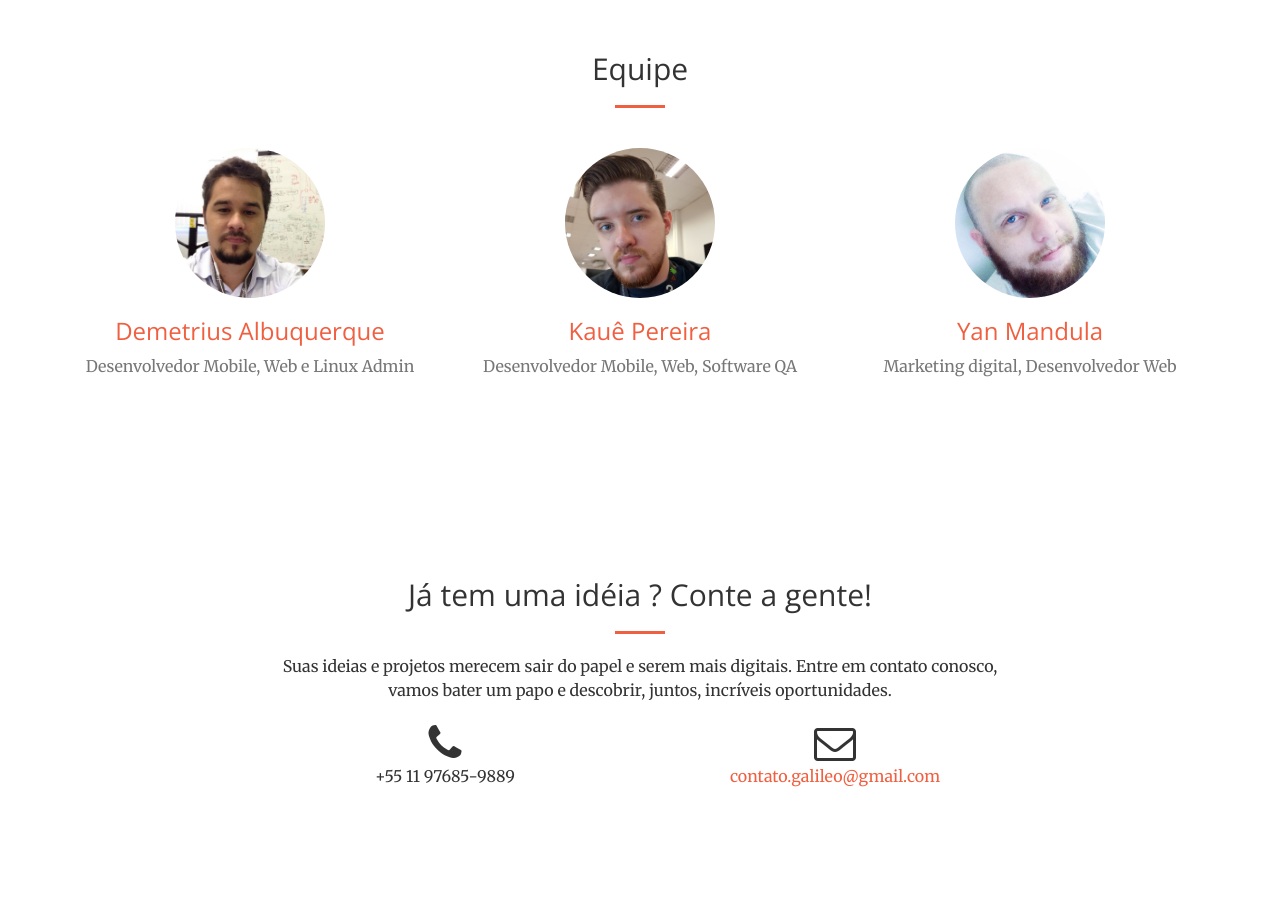
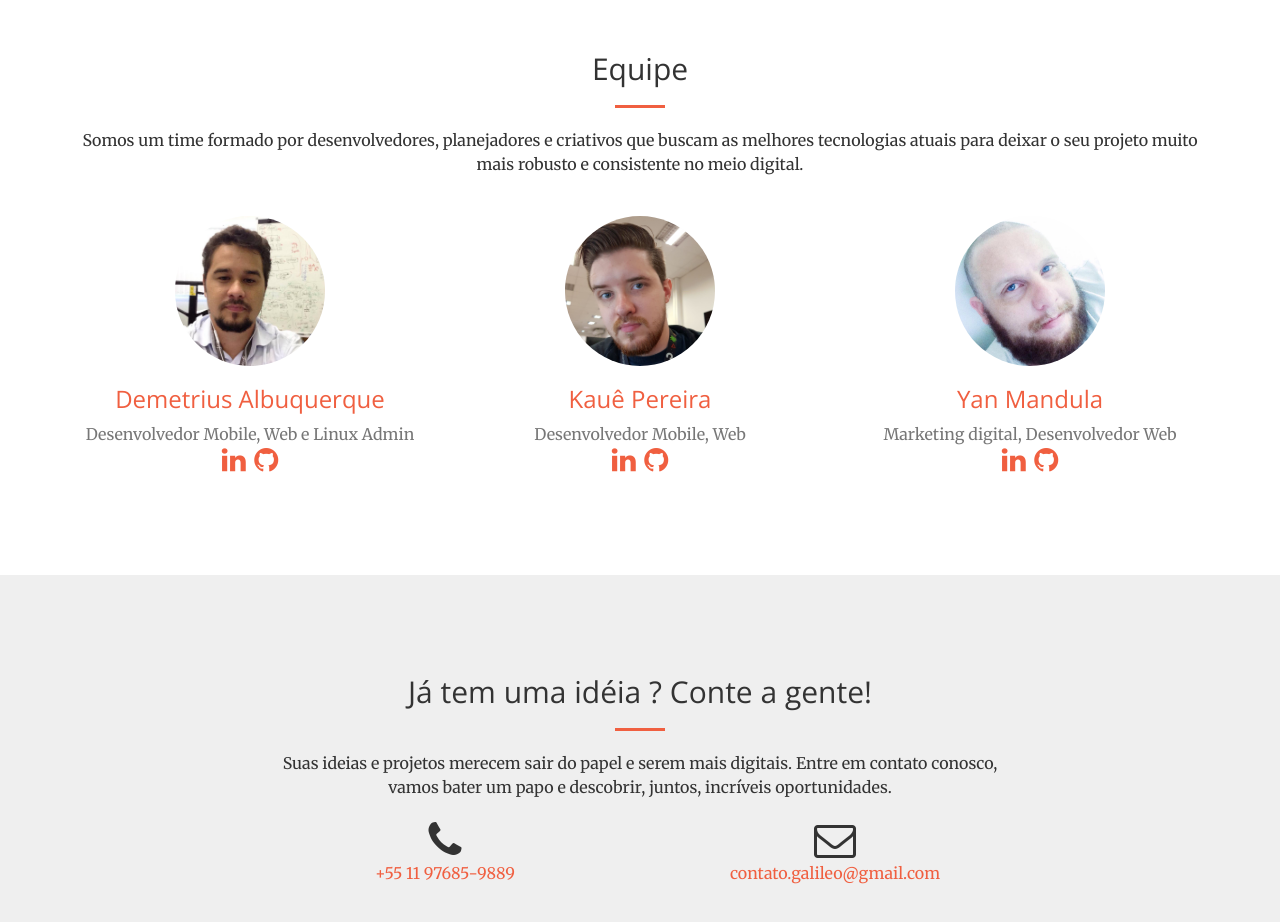
Before and after one commit to galileostudio/galileostudio.github.io, a website: page index.html in a window 1280 px wide. Shown: the part 1240-2162 px from the top of the page. Drawn offline with nearby package versions, Linux system fonts and the light colour scheme.

Commit message:
Add files via upload
inclusão de textos, icones das redes sociais e cor do footer de contato.

```diff
--- a/css/creative.css
+++ b/css/creative.css
@@ -73,7 +73,7 @@ aside {
   color: #F05F40;
   font-family: 'Open Sans', 'Helvetica Neue', Arial, sans-serif;
   font-weight: 700;
-  text-transform: uppercase;
+  text-transform: capitalize !important;
 }
 .navbar-default .navbar-header .navbar-brand:hover,
 .navbar-default .navbar-header .navbar-brand:focus {
--- a/index.html
+++ b/index.html
@@ -68,7 +68,7 @@
     <header>
         <div class="header-content">
             <div class="header-content-inner">
-                <h1 id="homeHeading" style="color: white; padding-bottom: 50px;"> A criatividade e inovação que o seu app precisa</h1>
+                <h1 id="homeHeading" style="color: white; padding-bottom: 50px;">Criatividade e inovação que o seu app precisa</h1>
                 <hr>
                 <h2>We Make Future</h2>
             </div>
@@ -86,12 +86,14 @@
             </div>
         </div>
     </section>
+
     <section id="services">
         <div class="container">
             <div class="row">
                 <div class="col-lg-12 text-center">
                     <h2 class="section-heading">Equipe</h2>
                     <hr class="primary">
+                    <p>Somos um time formado por desenvolvedores, planejadores e criativos que buscam as melhores tecnologias atuais para deixar o seu projeto muito mais robusto e consistente no meio digital. </p>
                 </div>
             </div>
         </div>
@@ -102,13 +104,17 @@
                         <img  style=" width: 150px; height: 150px; border-radius: 50%;" src="img/demostenes.jpg" alt="foto Demetrius Albuquerque">
                         <h3 style="color: #f05f40">Demetrius Albuquerque</h3>
                         <p class="text-muted">Desenvolvedor Mobile, Web e Linux Admin</p>
+                        <a href="https://www.linkedin.com/in/demetriusalbuquerque/"><i style="padding-right: 5px; color: #f05f40;" class="fa fa-linkedin fa-2x" aria-hidden="true"></i></a>
+                        <a href="https://github.com/maltzsama"><i style="color: #f05f40;" class="fa fa-github fa-2x" aria-hidden="true"></i></a>
                     </div>
                 </div>
                 <div class="col-lg-4 col-md-8 text-center">
                     <div class="service-box">
                         <img style=" width: 150px; height: 150px; border-radius: 50%;" src="img/kaue.jpeg" alt="foto kaue pereira">
                         <h3 style="color: #f05f40">Kauê Pereira</h3>
-                        <p class="text-muted">Desenvolvedor Mobile, Web, Software QA </p>
+                        <p class="text-muted">Desenvolvedor Mobile, Web</p>
+                       <a href="https://www.linkedin.com/in/kauefontes/"><i style="padding-right: 5px; color: #f05f40;"  class="fa fa-linkedin fa-2x" aria-hidden="true"></i></a>
+                        <a href="https://github.com/kauefontes"><i style="color: #f05f40;"  class="fa fa-github fa-2x" aria-hidden="true"></i></a>
                     </div>
                 </div>
                 <div class="col-lg-4 col-md-8 text-center">
@@ -116,13 +122,15 @@
                         <img style=" width: 150px; height: 150px; border-radius: 50%;" src="img/yan.jpg" alt="foto yan mandula">
                         <h3 style="color: #f05f40">Yan Mandula</h3>
                         <p class="text-muted">Marketing digital, Desenvolvedor Web</p>
+                        <a href="https://www.linkedin.com/in/yanmandula/"><i style="padding-right: 5px; color: #f05f40;"  class="fa fa-linkedin fa-2x" aria-hidden="true"></i></a>
+                        <a href="https://github.com/yanmandula"><i style="color: #f05f40;" class="fa fa-github fa-2x" aria-hidden="true"></i></a>
                     </div>
                 </div>
              </div>
         </div>
     </section>
 
-    <section id="contact">
+    <section style="background-color: #efefef;" id="contact">
         <div class="container">
             <div class="row">
                 <div class="col-lg-8 col-lg-offset-2 text-center">
@@ -132,7 +140,7 @@
                 </div>
                 <div class="col-lg-4 col-lg-offset-2 text-center">
                     <i class="fa fa-phone fa-3x sr-contact"></i>
-                    <p>+55 11 97685-9889</p>
+                    <p  style="color: #f05f40;" >+55 11 97685-9889</p>
                 </div>
                 <div class="col-lg-4 text-center">
                     <i class="fa fa-envelope-o fa-3x sr-contact"></i>
@@ -155,7 +163,8 @@
 
     <!-- Theme JavaScript -->
     <script src="js/creative.min.js"></script>
-
+    <!-- js criado pelo yan -->
+    <script type="text/javascript" src="js/scriptsyan.js"></script>
 </body>
 
 </html>
```
Also changed, not shown: img/logo-galileo.png (added).
